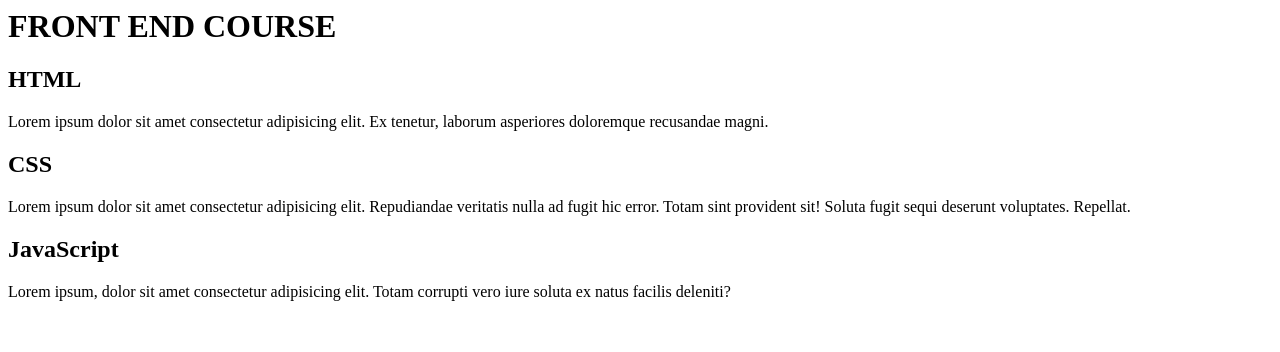
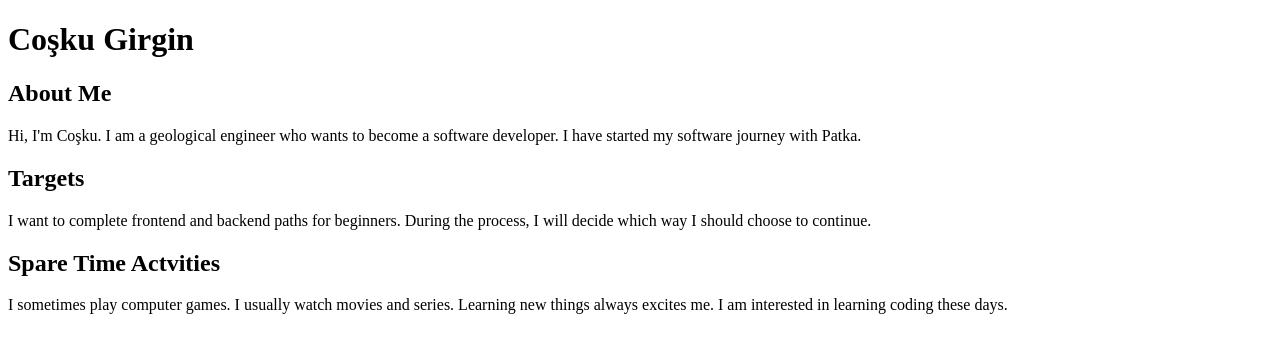
Before and after one commit to coskugirgin/patika-frontend, a plain HTML site: page html/html-project1/index.html in a window 1280 px wide. Drawn offline with Linux system fonts and the light colour scheme.

Commit message:
files added

```diff
--- a/html/html-project1/index.html
+++ b/html/html-project1/index.html
@@ -1,10 +1,25 @@
-<h1>FRONT END COURSE</h1>
-<!--This part is the explanation part.-->
-<!-- <h2>Deneme</h2> -->
-<h2>HTML</h2>
-<p>Lorem ipsum dolor sit amet consectetur adipisicing elit. Ex tenetur, laborum asperiores doloremque recusandae magni.
-</p>
-<h2>CSS</h2>
-<p>Lorem ipsum dolor sit amet consectetur adipisicing elit. Repudiandae veritatis nulla ad fugit hic error. Totam sint provident sit! Soluta fugit sequi deserunt voluptates. Repellat.</p>
-<h2>JavaScript</h2>
-<p>Lorem ipsum, dolor sit amet consectetur adipisicing elit. Totam corrupti vero iure soluta ex natus facilis deleniti?</p>
+<!DOCTYPE html>
+<html lang="en">
+<head>
+    <meta charset="UTF-8">
+    <meta http-equiv="X-UA-Compatible" content="IE=edge">
+    <meta name="viewport" content="width=device-width, initial-scale=1.0">
+    <title>Coşku Girgin</title>
+</head>
+<body>
+    <!--Here is the title of the page-->
+    <h1>Coşku Girgin</h1>
+
+    <!-- Here is about me section-->
+    <h2>About Me</h2>
+    <p>Hi, I'm Coşku. I am a geological engineer who wants to become a software developer. I have started my software journey with Patka.</p>
+
+    <!--Here is my career targets-->
+    <h2>Targets</h2>
+    <p>I want to complete frontend and backend paths for beginners. During the process, I will decide which way I should choose to continue.</p>
+
+    <!--Here is my free time activities-->
+    <h2>Spare Time Actvities</h2>
+    <p>I sometimes play computer games. I usually watch movies and series. Learning new things always excites me. I am interested in learning coding these days.</p>
+</body>
+</html>
```
Also changed, not shown: html/html-project1/images/html-project1.jpg (added).
